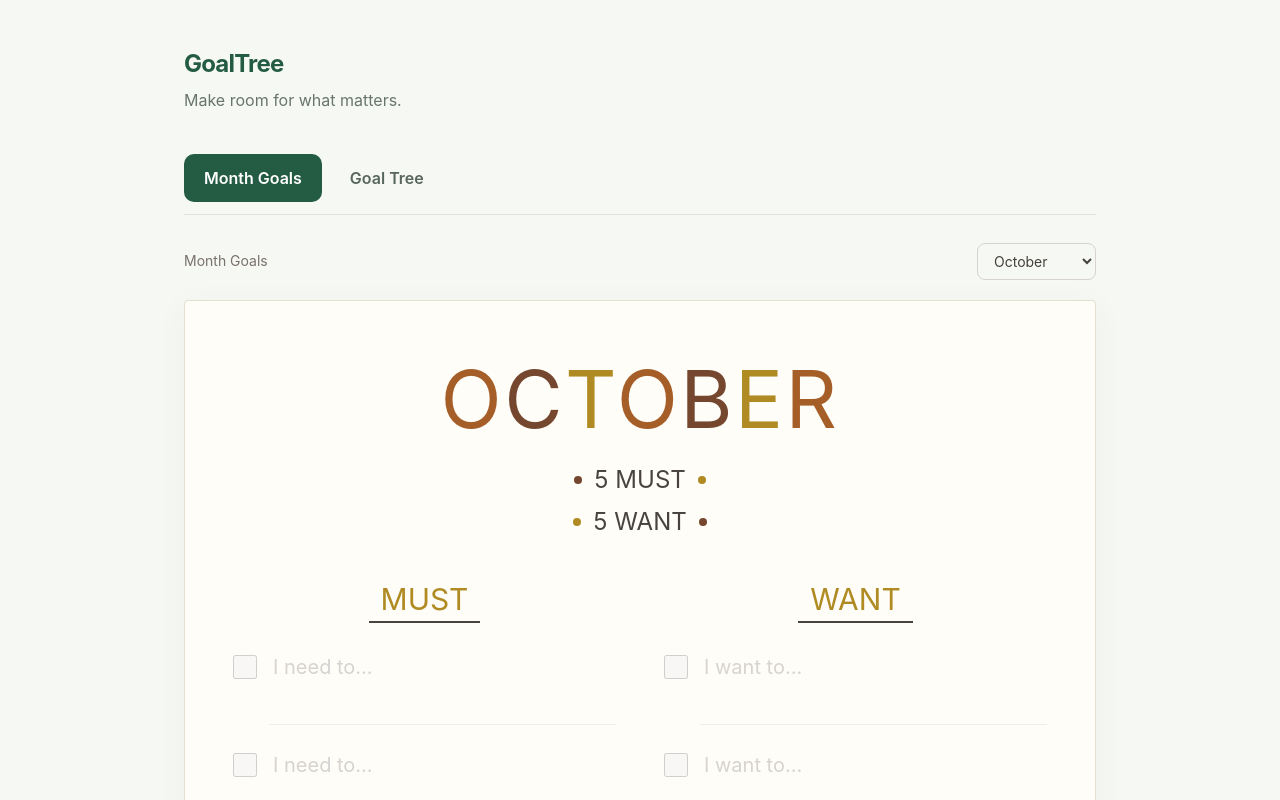
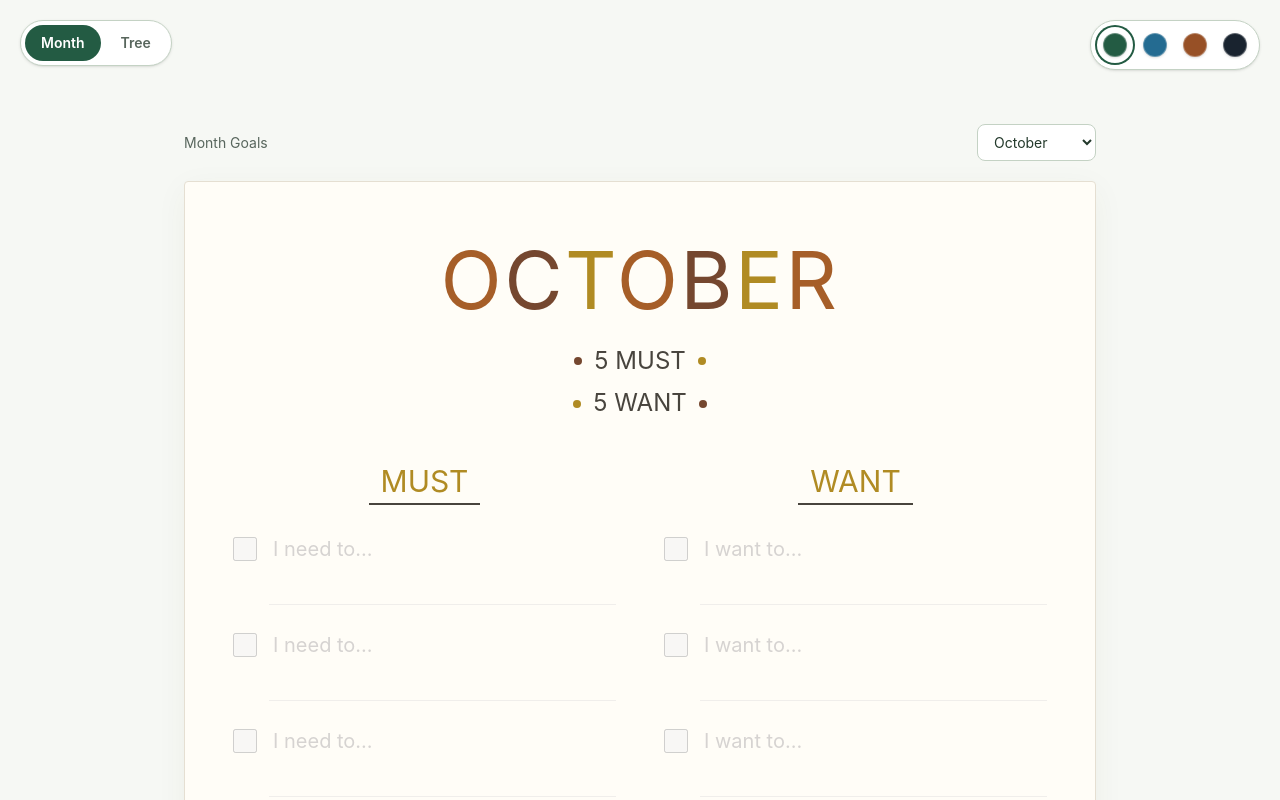
Before and after one commit to holyhell24/GoalTree, a React (Vite) app: page / in a window 1280 px wide. Shown: the top 800 px of the page. Built offline with nearby package versions, Linux system fonts and the light colour scheme.

Commit message:
Adjust styles, some fixes, added themes

```diff
--- a/src/App.tsx
+++ b/src/App.tsx
@@ -1,32 +1,57 @@
-import { useState } from 'react'
-import { Tabs } from './components/Tabs'
-import { MonthGoals } from './screens/MonthGoals'
-import { GoalTree } from './screens/GoalTree'
-import { styles } from './styles'
+import { useEffect, useState } from "react";
+import { ThemeSelector } from "./components/ThemeSelector";
+import type { ColorTheme } from "./components/ThemeSelector/types";
+import { Tabs } from "./components/Tabs";
+import { MonthGoals } from "./screens/MonthGoals";
+import { GoalTree } from "./screens/GoalTree";
+import { styles } from "./styles";
 
 const tabs = [
-  { id: 'month-goals', label: 'Month Goals' },
-  { id: 'goal-tree', label: 'Goal Tree' },
-]
+  { id: "month-goals", label: "Month" },
+  { id: "goal-tree", label: "Tree" },
+];
 
 export default function App() {
-  const [activeTab, setActiveTab] = useState('month-goals')
+  const [activeTab, setActiveTab] = useState("month-goals");
+  const [theme, setTheme] = useState<ColorTheme>(() => {
+    try {
+      const saved = localStorage.getItem("goaltree-theme");
+      return saved === "ocean" || saved === "autumn" || saved === "midnight"
+        ? saved
+        : "forest";
+    } catch {
+      return "forest";
+    }
+  });
+  useEffect(() => {
+    document.documentElement.dataset.theme = theme;
+    try {
+      localStorage.setItem("goaltree-theme", theme);
+    } catch {
+      /* Theme still works without storage. */
+    }
+  }, [theme]);
   return (
     <div className={styles.app}>
-      <header className={styles.header}>
-        <span className={styles.brand}>GoalTree</span>
-        <p className={styles.tagline}>Make room for what matters.</p>
-      </header>
+      <ThemeSelector value={theme} onChange={setTheme} />
+      <div className={styles.navigation}>
+        <Tabs items={tabs} activeTab={activeTab} onChange={setActiveTab} />
+      </div>
       <main>
-        <Tabs items={tabs} activeTab={activeTab} onChange={setActiveTab} />
         {tabs.map((tab) => (
-          <div key={tab.id} id={`panel-${tab.id}`} role="tabpanel"
-            aria-labelledby={`tab-${tab.id}`} tabIndex={0}
-            hidden={activeTab !== tab.id} className={styles.panel}>
-            {tab.id === 'month-goals' ? <MonthGoals /> : <GoalTree />}
+          <div
+            key={tab.id}
+            id={`panel-${tab.id}`}
+            role="tabpanel"
+            aria-labelledby={`tab-${tab.id}`}
+            tabIndex={0}
+            hidden={activeTab !== tab.id}
+            className={styles.panel}
+          >
+            {tab.id === "month-goals" ? <MonthGoals /> : <GoalTree />}
           </div>
         ))}
       </main>
     </div>
-  )
+  );
 }
--- a/src/components/Tabs/styles.ts
+++ b/src/components/Tabs/styles.ts
@@ -1,5 +1,5 @@
 export const styles = {
-  list: 'flex gap-2 border-b border-[#dce4dc] pb-3',
-  tab: 'cursor-pointer rounded-[10px] border-0 px-5 py-3 font-semibold aria-selected:bg-[#235b43] aria-selected:text-white',
-  inactiveTab: 'bg-transparent text-[#58665d]',
+  list: 'flex gap-1 rounded-full border border-border bg-surface p-1 shadow-sm',
+  tab: 'cursor-pointer rounded-full border-0 px-3 py-2 text-sm font-semibold sm:px-4 aria-selected:bg-accent aria-selected:text-on-accent',
+  inactiveTab: 'bg-transparent text-muted hover:bg-surface',
 }
--- /dev/null
+++ b/src/components/ThemeSelector/ThemeSelector.tsx
@@ -0,0 +1,24 @@
+import { styles } from './styles'
+import type { ColorTheme, ThemeSelectorProps } from './types'
+
+const themes: { id: ColorTheme; label: string }[] = [
+  { id: 'forest', label: 'Forest' },
+  { id: 'ocean', label: 'Ocean' },
+  { id: 'autumn', label: 'Autumn' },
+  { id: 'midnight', label: 'Midnight' },
+]
+
+export function ThemeSelector({ value, onChange }: ThemeSelectorProps) {
+  return (
+    <div className={styles.picker} role="group" aria-label="Color theme">
+      {themes.map((theme) => (
+        <button key={theme.id} type="button"
+          className={styles.button} aria-label={`${theme.label} theme`}
+          aria-pressed={value === theme.id} title={`${theme.label} theme`}
+          onClick={() => onChange(theme.id)}>
+          <span aria-hidden="true" className={`${styles.swatch} ${styles.colors[theme.id]}`} />
+        </button>
+      ))}
+    </div>
+  )
+}
--- /dev/null
+++ b/src/components/ThemeSelector/index.tsx
@@ -0,0 +1 @@
+export { ThemeSelector } from './ThemeSelector'
--- /dev/null
+++ b/src/components/ThemeSelector/styles.ts
@@ -0,0 +1,11 @@
+export const styles = {
+  picker: 'fixed top-3 right-3 z-50 flex items-center rounded-full border border-border bg-surface p-1 shadow-sm sm:top-5 sm:right-5',
+  button: 'flex size-8 cursor-pointer items-center justify-center rounded-full transition-colors hover:bg-canvas sm:size-10 aria-pressed:ring-2 aria-pressed:ring-accent aria-pressed:ring-inset',
+  swatch: 'size-6 rounded-full border border-white/30 shadow-sm',
+  colors: {
+    forest: 'bg-[#235b43]',
+    ocean: 'bg-[#246b91]',
+    autumn: 'bg-[#975026]',
+    midnight: 'bg-[#19232f]',
+  },
+}
--- /dev/null
+++ b/src/components/ThemeSelector/types.ts
@@ -0,0 +1,6 @@
+export type ColorTheme = 'forest' | 'ocean' | 'autumn' | 'midnight'
+
+export type ThemeSelectorProps = {
+  value: ColorTheme
+  onChange: (theme: ColorTheme) => void
+}
--- a/src/index.css
+++ b/src/index.css
@@ -1,13 +1,60 @@
 @import "tailwindcss";
+
+@theme inline {
+  --color-canvas: var(--site-canvas);
+  --color-surface: var(--site-surface);
+  --color-ink: var(--site-ink);
+  --color-muted: var(--site-muted);
+  --color-border: var(--site-border);
+  --color-accent: var(--site-accent);
+  --color-on-accent: var(--site-on-accent);
+}
 
 @layer base {
   :root {
-    @apply bg-[#f6f8f4] font-sans text-[#23392b] antialiased;
+    --site-canvas: #f6f8f4;
+    --site-surface: #ffffff;
+    --site-ink: #23392b;
+    --site-muted: #58665d;
+    --site-border: #c4d2c4;
+    --site-accent: #235b43;
+    --site-on-accent: #ffffff;
+    color-scheme: light;
+    @apply bg-canvas font-sans text-ink antialiased;
     font-synthesis: none;
     text-rendering: optimizeLegibility;
   }
 
+  :root[data-theme='ocean'] {
+    --site-canvas: #eef6fa;
+    --site-surface: #ffffff;
+    --site-ink: #203d50;
+    --site-muted: #506d80;
+    --site-border: #bdd4e1;
+    --site-accent: #246b91;
+  }
+
+  :root[data-theme='autumn'] {
+    --site-canvas: #faf2e8;
+    --site-surface: #fffaf3;
+    --site-ink: #513a2c;
+    --site-muted: #7b604c;
+    --site-border: #decaaf;
+    --site-accent: #975026;
+  }
+
+  :root[data-theme='midnight'] {
+    --site-canvas: #19232f;
+    --site-surface: #253342;
+    --site-ink: #e7edf3;
+    --site-muted: #b1c1d0;
+    --site-border: #4b6074;
+    --site-accent: #a1c5e2;
+    --site-on-accent: #19232f;
+    color-scheme: dark;
+  }
+
   body { @apply min-w-80; }
   p { @apply leading-[1.6]; }
-  :focus-visible { @apply outline-3 outline-offset-4 outline-[#659e7c]; }
+  :focus-visible { @apply outline-3 outline-offset-4 outline-accent; }
 }
--- a/src/screens/GoalTree/styles.ts
+++ b/src/screens/GoalTree/styles.ts
@@ -1,6 +1,6 @@
 export const styles = {
   title: 'mb-2 text-[32px] font-bold tracking-[-1px]',
-  description: 'text-[#68756c]',
-  emptyState: 'mt-7 rounded-2xl border border-dashed border-[#b7c9bb] bg-white px-6 py-14 text-center',
+  description: 'text-muted',
+  emptyState: 'mt-7 rounded-2xl border border-dashed border-border bg-surface px-6 py-14 text-center',
   emptyTitle: 'mb-3 text-xl font-bold',
 }
--- a/src/screens/MonthGoals/styles.ts
+++ b/src/screens/MonthGoals/styles.ts
@@ -1,7 +1,7 @@
 export const styles = {
-  toolbar: 'mb-5 flex flex-wrap items-center justify-between gap-3 text-sm text-stone-500',
-  select: 'cursor-pointer rounded-lg border border-stone-300 bg-transparent px-3 py-2 text-stone-700',
-  paper: 'relative overflow-hidden rounded-sm border border-[#e5dfd2] bg-[#fffdf7] px-5 py-10 text-[#48443d] shadow-[0_8px_32px_#58452c0d] sm:px-12 sm:py-12',
+  toolbar: 'mb-5 flex flex-wrap items-center justify-between gap-3 text-sm text-muted',
+  select: 'cursor-pointer rounded-lg border border-border bg-surface px-3 py-2 text-ink',
+  paper: 'relative overflow-hidden rounded-sm border border-[#e5dfd2] bg-[#fffdf7] px-5 py-10 text-[#48443d] scheme-light shadow-[0_8px_32px_#58452c0d] sm:px-12 sm:py-12',
   title: 'text-center font-["Segoe_Print","Bradley_Hand",cursive] text-[clamp(2rem,7vw,5rem)] leading-tight font-normal tracking-[0.03em]',
   legend: 'mt-3 flex flex-col items-center gap-1 font-["Segoe_Print","Bradley_Hand",cursive] text-xl uppercase sm:text-2xl',
   legendLine: 'flex items-center gap-3',
@@ -11,7 +11,7 @@ export const styles = {
   list: 'space-y-4',
   row: 'flex min-h-14 items-start gap-3',
   checkbox: 'mt-3 size-6 shrink-0 cursor-pointer rounded-none accent-[#806543]',
-  input: 'w-full resize-none border-b border-stone-200/60 bg-transparent px-1 py-2 font-["Segoe_Print","Bradley_Hand",cursive] text-xl leading-relaxed placeholder:text-stone-300 focus:border-stone-400',
+  input: 'field-sizing-content min-h-20 w-full min-w-0 resize-none border-b border-stone-200/60 bg-transparent px-1 py-2 font-["Segoe_Print","Bradley_Hand",cursive] text-xl leading-relaxed placeholder:text-stone-300 focus:border-stone-400',
   completed: 'text-stone-400 line-through',
   hint: 'mt-10 text-center text-xs text-stone-400',
 }
--- a/src/styles.ts
+++ b/src/styles.ts
@@ -1,7 +1,8 @@
 export const styles = {
-  app: 'mx-auto max-w-[960px] px-6 py-12',
-  header: 'mb-10',
-  brand: 'text-2xl font-bold tracking-[-0.8px] text-[#235b43]',
-  tagline: 'mt-2 text-[#68756c]',
+  app: 'mx-auto max-w-[960px] px-6 pt-24 pb-12',
+  navigation: 'fixed top-3 left-3 z-50 max-w-[calc(100vw-1.5rem)] sm:top-5 sm:left-5',
+  header: 'mb-10 flex flex-wrap items-center justify-between gap-6',
+  brand: 'text-2xl font-bold tracking-[-0.8px] text-accent',
+  tagline: 'mt-2 text-muted',
   panel: 'mt-7',
 }
```
Also changed, not shown: 1 other file (tests, documents, lock files or other folders).
